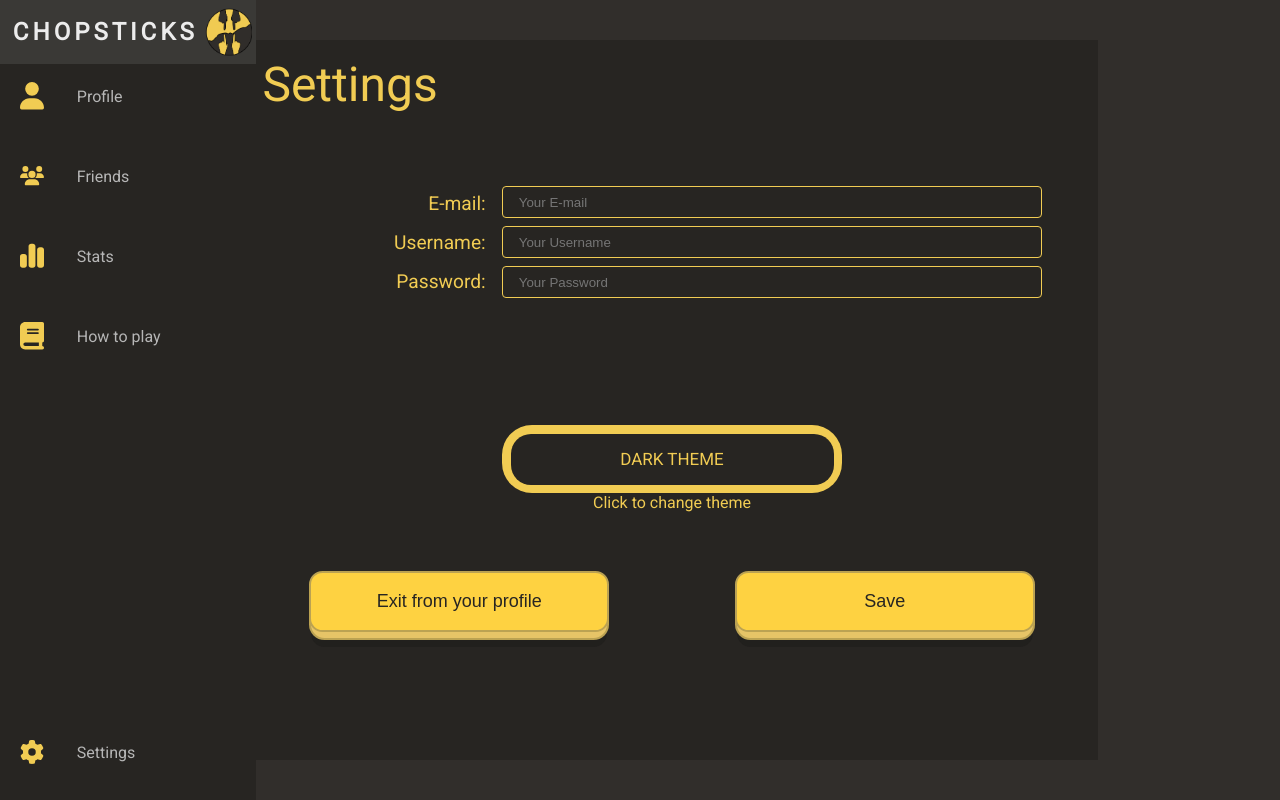
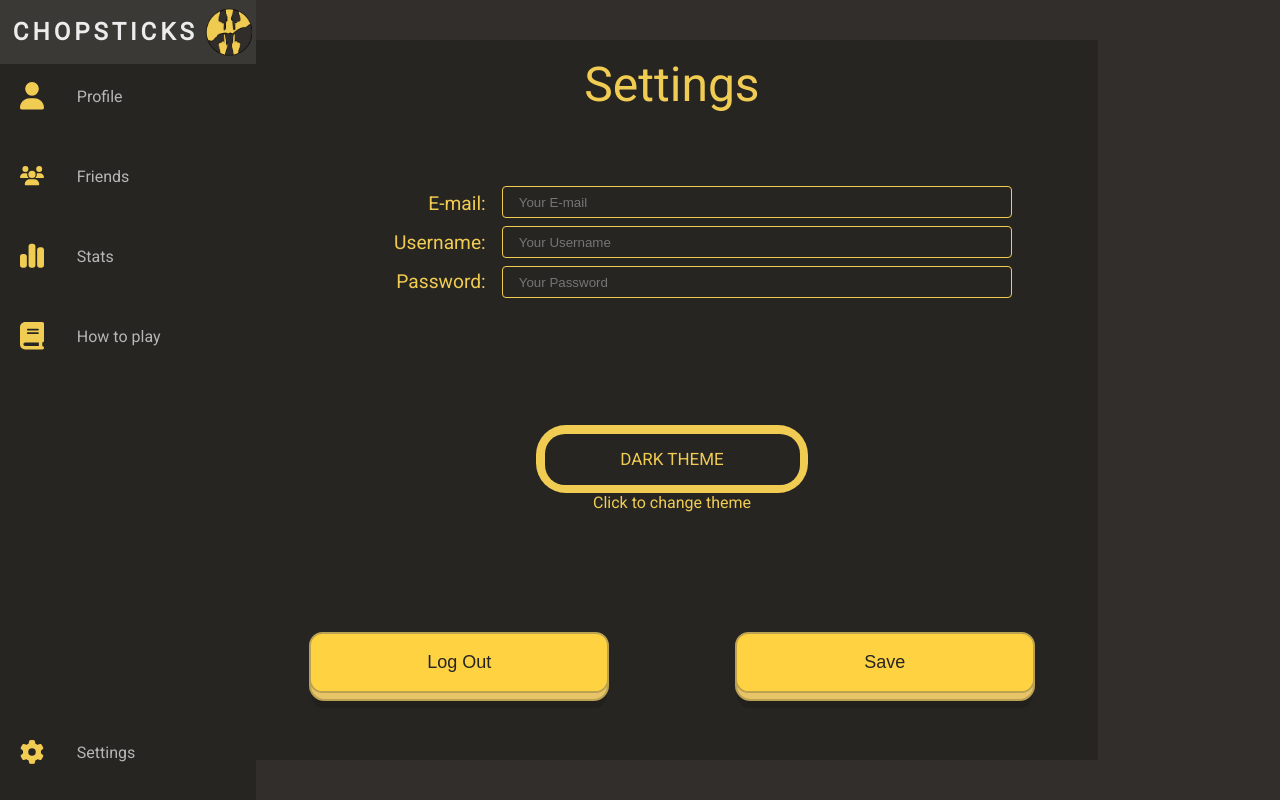
Before and after one commit to TheArtemis/chopstick.js, a Vue app: page /settings in a window 1280 px wide. Built offline with nearby package versions, Linux system fonts and the light colour scheme.

Commit message:
settings

```diff
--- a/src/assets/settings.css
+++ b/src/assets/settings.css
@@ -9,7 +9,7 @@
 .settings {
   display: flex;
   flex-direction: column;
-  text-align: left;
+  text-align: center;
   width: 70%;
   height: 90%;
   background-color: var(--bg-secondary);
@@ -19,7 +19,6 @@
   color: var(--color-primary);
   font-size: 3rem;
   margin-top: 1rem;
-  margin-left: 1rem;
 }
 
 .topsett {
@@ -55,7 +54,7 @@
 }
 
 input {
-  width: 85%;
+  width: 80%;
   height: 30px;
   padding: 0 16px;
   background: transparent;
@@ -111,7 +110,7 @@ input:valid {
   font-size: 17px;
   position: relative;
   display: inline-block;
-  width: 20em;
+  width: 16em;
   height: 4em;
 }
 
@@ -139,7 +138,7 @@ input:valid {
   display: grid;
   place-content: center;
   height: 3em;
-  width: 19em;
+  width: 15em;
   border-radius: 20px;
   left: 0.5em;
   bottom: 0.5em;
@@ -164,7 +163,6 @@ input:valid {
 }
 .settings-button {
   margin: auto;
-  margin-top: 5px;
   cursor: pointer;
 
   padding: 1em 2em;
@@ -221,10 +219,6 @@ input:valid {
   transform: translate3d(0, 0, -1em);
 }
 
-.settings-button.last {
-  margin-top: auto;
-  margin-bottom: 3px;
-}
 
 .settings-button.inactive {
   pointer-events: none;
@@ -262,6 +256,9 @@ input:valid {
     width: 85%;
     height: 20px;
   }
+  .butt {
+    flex-direction: column;
+  }
 
   .theme label#Click {
     font-size: 0.7rem;
@@ -298,6 +295,9 @@ input:valid {
     width: 75%;
     height: 15px;
   }
+  .butt {
+    flex-direction: column;
+  }
 
   .theme label#Click {
     font-size: 0.6rem;
--- a/src/pages/Settings.vue
+++ b/src/pages/Settings.vue
@@ -37,7 +37,7 @@ export default {
             <label id="Click">Click to change theme</label>
           </div>
           <div class="butt">
-            <button class="settings-button">Exit from your profile</button>
+            <button class="settings-button">Log Out</button>
             <button class="settings-button">Save</button>
           </div>
         </div>
```
